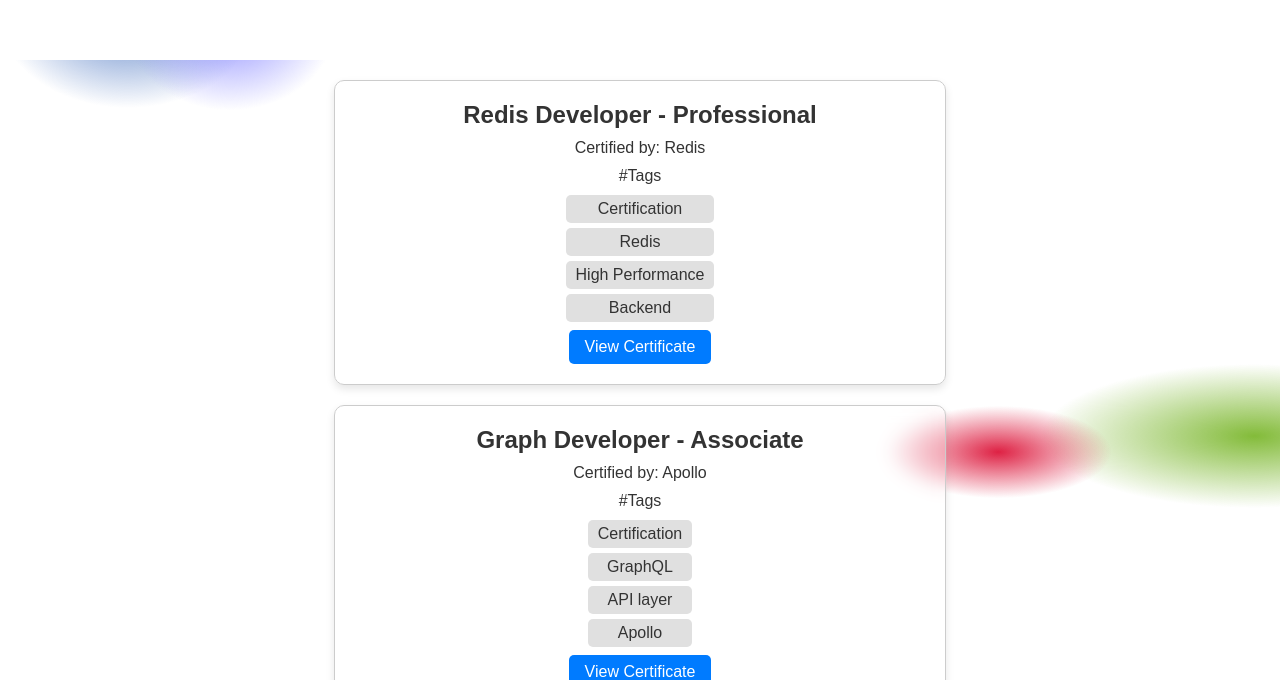
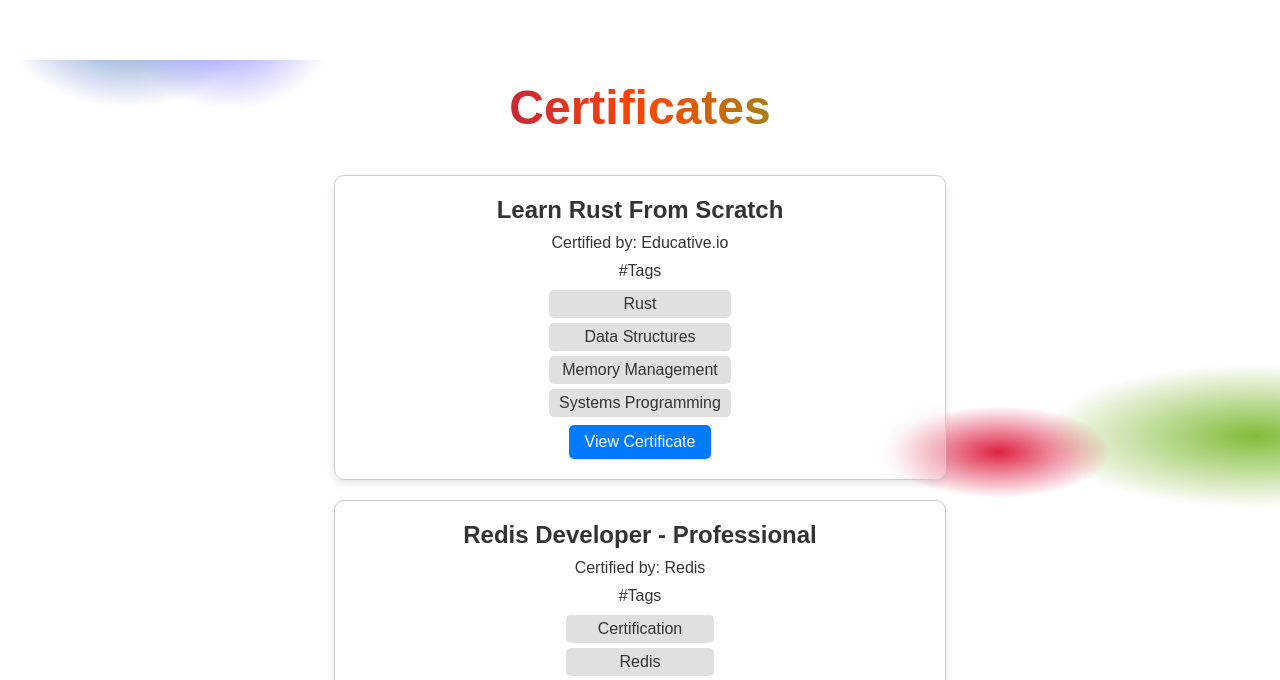
Before and after one commit to noworry-b-still/my-website, a React (Create React App) app: page / in a window 1280 px wide. Shown: the part 740-1420 px from the top of the page. Built offline with nearby package versions, Linux system fonts and the light colour scheme.

Commit message:
add title, rust certificate

```diff
--- a/src/data/certificates.tsx
+++ b/src/data/certificates.tsx
@@ -1,10 +1,22 @@
 import apollo from "../images/apollo.png";
-import redis_js from "../images/redis-js.png";
-import redis_streams from "../images/redis-streams.png";
 import redis_developer from "../images/redis-certification.png";
-import redis_ds from "../images/redis-ds.png";
+import rust from "../images/Rust.png";
 
 const certificates = [
+  {
+    name: "Learn Rust From Scratch",
+    certifiedBy: "Educative.io",
+    imageUrl: rust,
+    certificateUrl:
+      "https://www.educative.io/verify-certificate/P1vxGOto783mKogVoFm7n8W54x5Jfl",
+    description: "Description for Certificate 3",
+    tags: [
+      "Rust",
+      "Data Structures",
+      "Memory Management",
+      "Systems Programming",
+    ],
+  },
   {
     name: "Redis Developer - Professional",
     certifiedBy: "Redis",
@@ -23,15 +35,7 @@
     description: "Description for Certificate 1",
     tags: ["Certification", "GraphQL", "API layer", "Apollo"],
   },
-  // {
-  //   name: "Redis For JavaScript Developers",
-  //   certifiedBy: "Redis",
-  //   imageUrl: redis_js,
-  //   certificateUrl:
-  //     "https://university.redis.com/certificates/4d3b18dadcd14cb09815dabbe3f84cc4",
-  //   description: "Description for Certificate 2",
-  //   tags: ["Certificate", "Redis", "User Interface", "JavaScript"],
-  // },
+
   // {
   //   name: "Redis Streams",
   //   certifiedBy: "Redis",
--- a/src/page/certificates.css
+++ b/src/page/certificates.css
@@ -11,3 +11,12 @@
   gap: 20px; /* Gap between grid items */
   justify-content: center; /* Center grid items horizontally */
 }
+
+.certificates-container h1 {
+  font-size: 3rem; /* Larger font size */
+  background: linear-gradient(90deg, #800080, #ff4500, #32cd32);
+  -webkit-background-clip: text;
+  color: transparent; /* For text gradient */
+  font-family: "Poppins", sans-serif; /* A modern, clean font */
+  margin-bottom: 40px; /* Add more margin below the title */
+}
--- a/src/page/certificates.tsx
+++ b/src/page/certificates.tsx
@@ -7,6 +7,7 @@
 function Certificates() {
   return (
     <div className="certificates-container">
+      <h1>Certificates</h1>
       <div className="certificates-grid">
         {certificates.map((certificate: Certificate, index: number) => (
           <CertificateCard key={index} certificate={certificate} />
```
Also changed, not shown: src/images/Rust.png (added), 1 other file (tests, documents, lock files or other folders).
